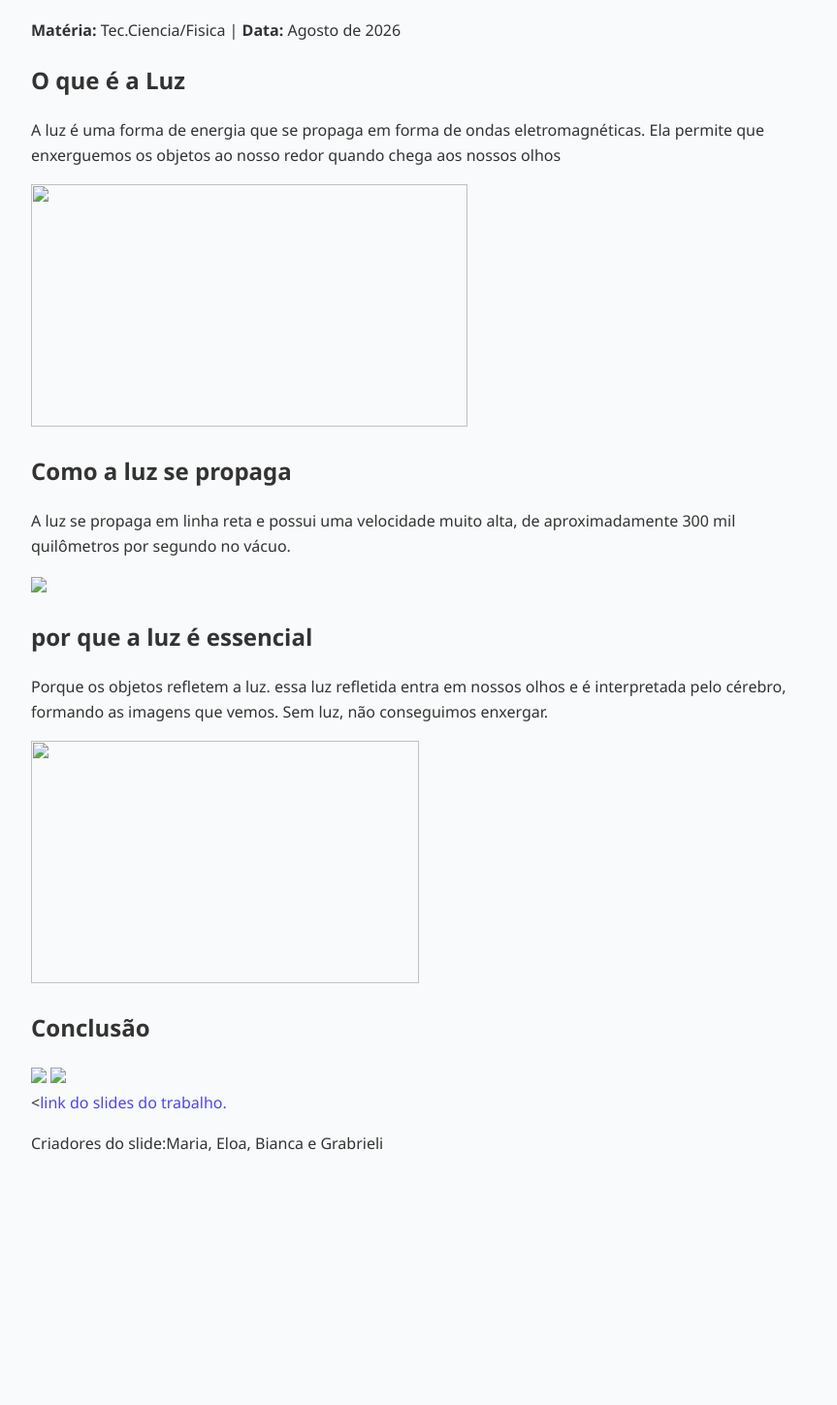
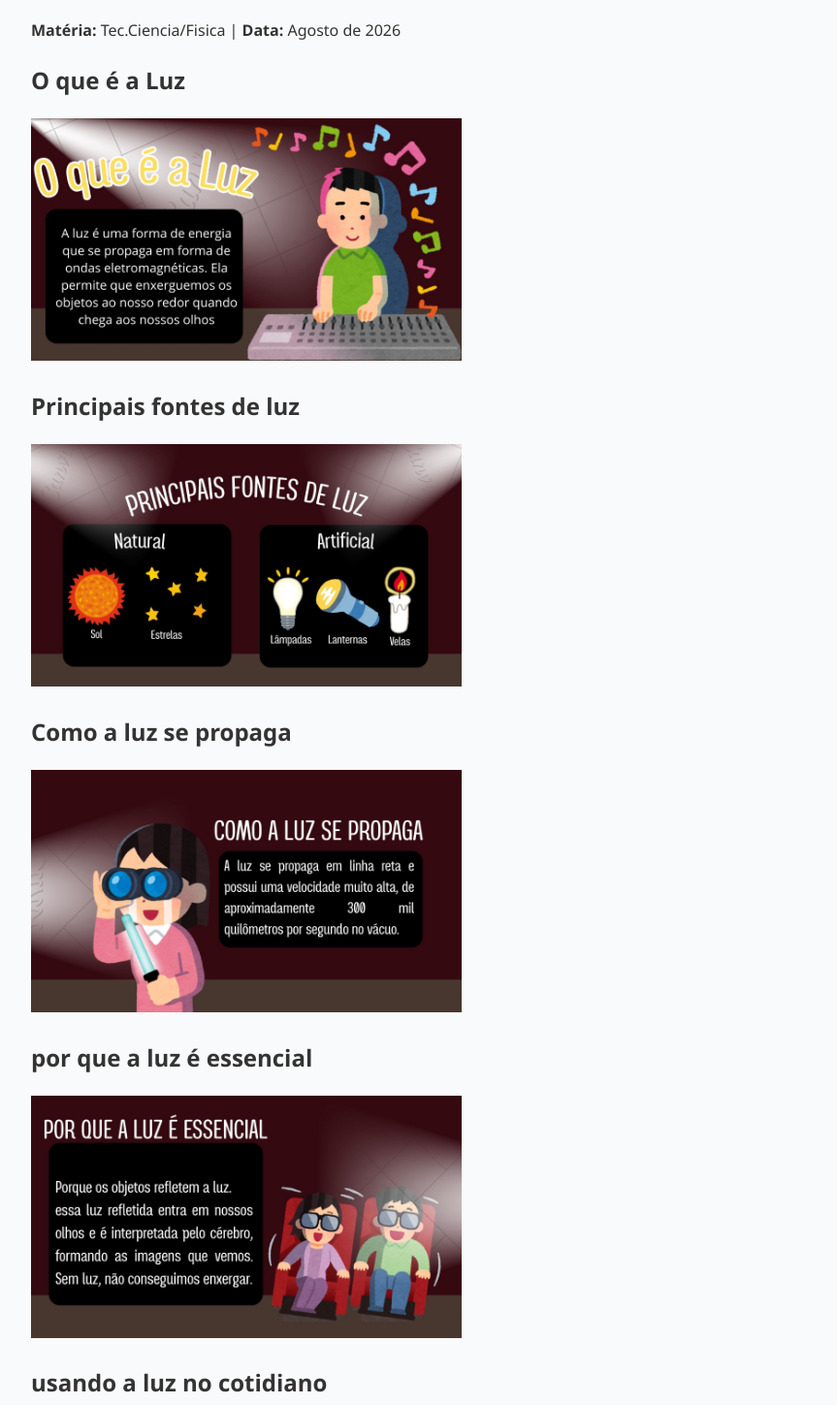
Before and after one commit to antoniocamargomarco-ai/site-da-iskola, a plain HTML site: page trabalho3.html in a window 1280 px wide. Shown: the part 167-1616 px from the top of the page at 97% size, without its empty margins (208-1071 px from the left). Before the commit the page ends 1407 px from the top, so only its background shows below. Drawn offline with Linux system fonts and the light colour scheme.

Commit message:
Update trabalho3.html

```diff
--- a/trabalho3.html
+++ b/trabalho3.html
@@ -20,25 +20,21 @@
         <p><strong>Matéria:</strong> Tec.Ciencia/Fisica | <strong>Data:</strong> Agosto de 2026</p>
 
         <h2>O que é a Luz</h2>
-        <p>A luz é uma forma de energia que se propaga em forma de ondas eletromagnéticas. Ela permite que enxerguemos os objetos ao nosso redor quando chega aos nossos olhos</p>
+        <img src="a luz/luz2.jpg" widht="450" height="250">
 
-        <img src="Aluz2.png" width="450" height="250">
+        <h2>Principais fontes de luz</h2>
+        <img src="a luz/luz3.jpg" widht="450" height="250">
 
         <h2>Como a luz se propaga</h2>
-        <p>A luz se propaga em linha reta e possui uma velocidade muito alta, de aproximadamente 300 mil quilômetros por segundo no vácuo.</p>
+        <img src="a luz/luz4.jpg" widht="450" height="250">
 
-        <img src="Aluz3.png" widht="450 height="250">
+        <h2>por que a luz é essencial</h2>
+        <img src="a luz/luz5.jpg" widht="450" height="250">
 
-           <h2>por que a luz é essencial</h2>
-           <p>Porque os objetos refletem a luz. essa luz refletida entra em nossos olhos e é interpretada pelo cérebro, formando as imagens que vemos. Sem luz, não conseguimos enxergar.</p>
+        <h2>usando a luz no cotidiano</h2>
+        <img src="a luz/luz6.jpg" widht="450" height="250">
+        <img src="a luz/luz7.jpg" widht="450" height="250">
 
-         <img src="Aluz4.png" width="400" height="250">
-
-        <h2>Conclusão</h2>
-
-       <img src="Aluz5.png" widht="400" height="250">
-
-       <img src="Aluz6.png" widht="400" height="250">
 
     </main>
 
```
